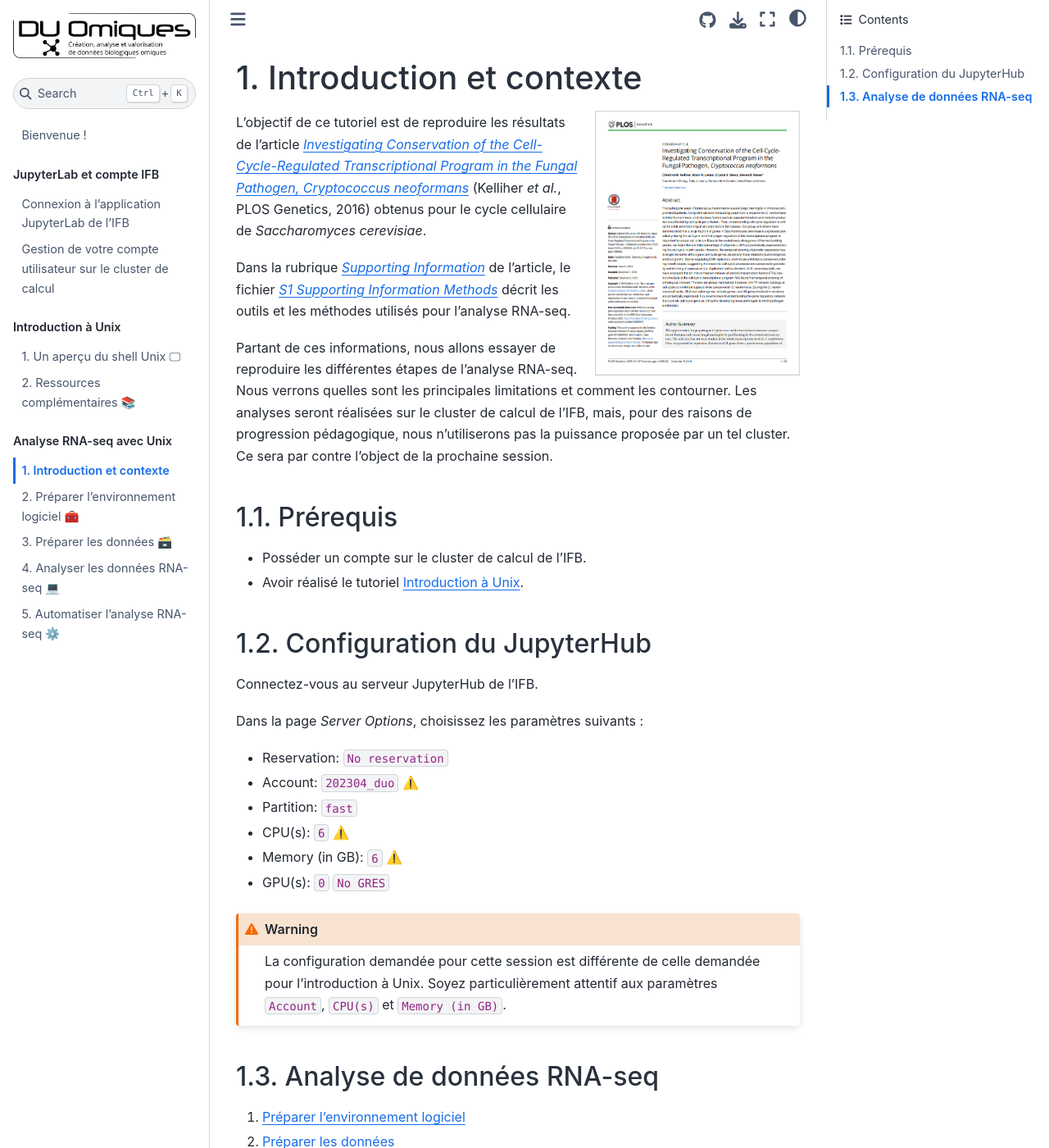
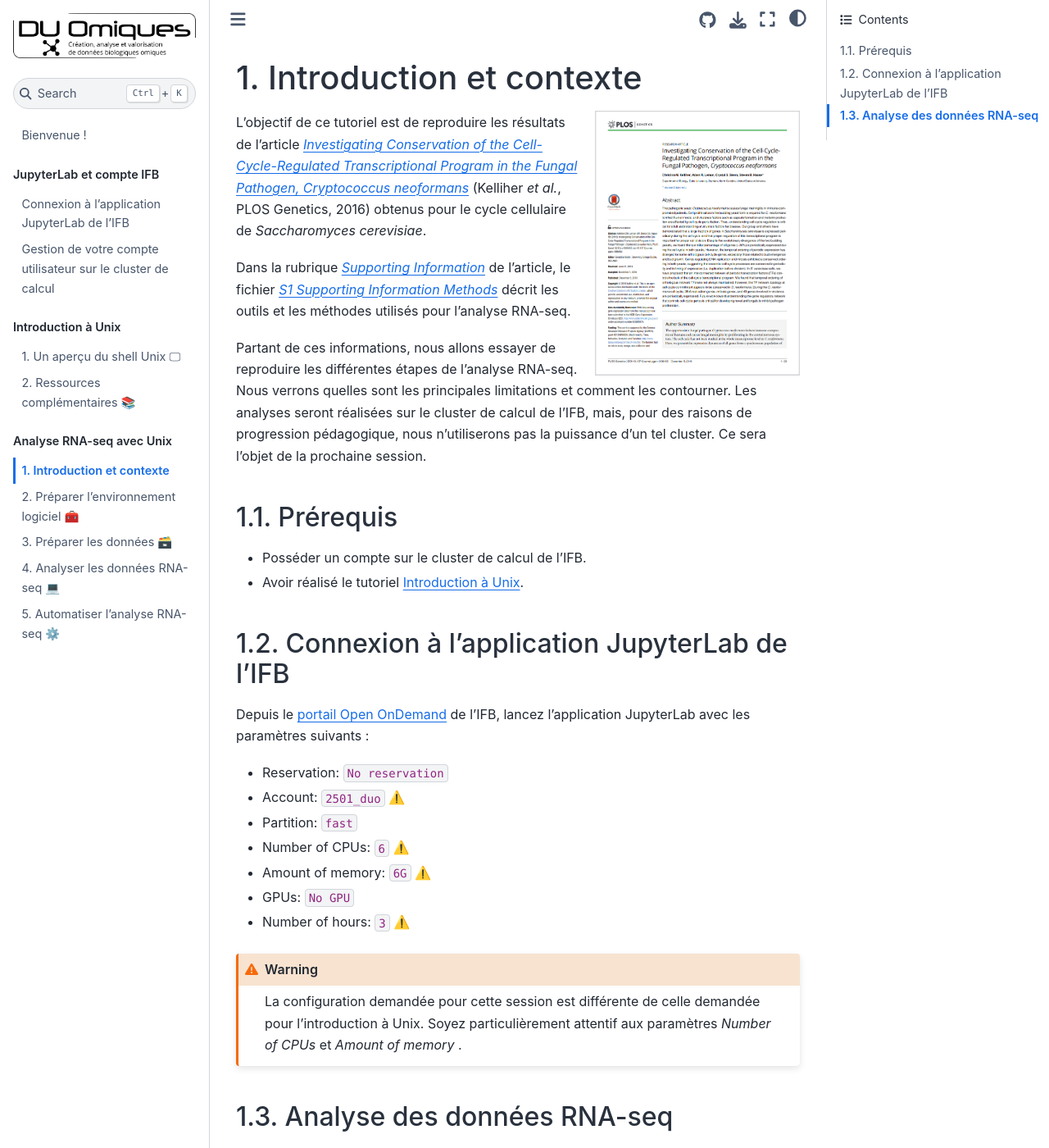
Before and after one commit to pierrepo/unix-tutorial, a Jupyter Book: the page built from content/tuto2/0_intro.md, in a window 1280 px wide and 1400 px high. Shown: the whole window at 82% size. Built offline with Jupyter Book 1.0.4 settings and Sphinx 7.4.7 and the Sphinx Book theme 1.1.4, drawn with Linux system fonts in a browser that asks for light colours.

Commit message:
Update JupyterLab session parameters

````diff
--- a/content/tuto2/0_intro.md
+++ b/content/tuto2/0_intro.md
@@ -8,30 +8,32 @@ L'objectif de ce tutoriel est de reproduire les résultats de l'article [*Invest
 
 Dans la rubrique [*Supporting Information*](https://journals.plos.org/plosgenetics/article?id=10.1371/journal.pgen.1006453#sec011) de l'article, le fichier [*S1 Supporting Information Methods*](https://doi.org/10.1371/journal.pgen.1006453.s001) décrit les outils et les méthodes utilisés pour l'analyse RNA-seq.
 
-Partant de ces informations, nous allons essayer de reproduire les différentes étapes de l'analyse RNA-seq. Nous verrons quelles sont les principales limitations et comment les contourner. Les analyses seront réalisées sur le cluster de calcul de l'IFB, mais, pour des raisons de progression pédagogique, nous n'utiliserons pas la puissance proposée par un tel cluster. Ce sera par contre l'object de la prochaine session.
+Partant de ces informations, nous allons essayer de reproduire les différentes étapes de l'analyse RNA-seq. Nous verrons quelles sont les principales limitations et comment les contourner. Les analyses seront réalisées sur le cluster de calcul de l'IFB, mais, pour des raisons de progression pédagogique, nous n'utiliserons pas la puissance d'un tel cluster. Ce sera l'objet de la prochaine session.
 
-### Prérequis
+
+## Prérequis
 
 - Posséder un compte sur le cluster de calcul de l'IFB.
 - Avoir réalisé le tutoriel [Introduction à Unix](../tuto1/tutorial.md).
 
-### Configuration du JupyterHub
 
-Connectez-vous au serveur JupyterHub de l'IFB.
+## Connexion à l’application JupyterLab de l’IFB
 
-Dans la page *Server Options*, choisissez les paramètres suivants :
+ Depuis le <a href="https://ondemand.cluster.france-bioinformatique.fr/" target="_blank">portail Open OnDemand</a> de l'IFB, lancez l'application JupyterLab avec les paramètres suivants :
 - Reservation: `No reservation`
-- Account: `202304_duo`  ⚠️
+- Account: `2501_duo` ⚠️
 - Partition: `fast`
-- CPU(s): `6`  ⚠️
-- Memory (in GB): `6`  ⚠️
-- GPU(s): `0` `No GRES`
+- Number of CPUs: `6` ⚠️
+- Amount of memory: `6G` ⚠️
+- GPUs: `No GPU`
+- Number of hours: `3` ⚠️
 
 ```{warning}
-La configuration demandée pour cette session est différente de celle demandée pour l'introduction à Unix. Soyez particulièrement attentif aux paramètres `Account`, `CPU(s)` et `Memory (in GB)`.
+La configuration demandée pour cette session est différente de celle demandée pour l'introduction à Unix. Soyez particulièrement attentif aux paramètres *Number of CPUs* et *Amount of memory* .
 ```
 
-### Analyse de données RNA-seq
+
+## Analyse des données RNA-seq
 
 1. [Préparer l'environnement logiciel](1_preparer_logiciels_module.md)
 1. [Préparer les données](2_preparer_donnees.md)
````
